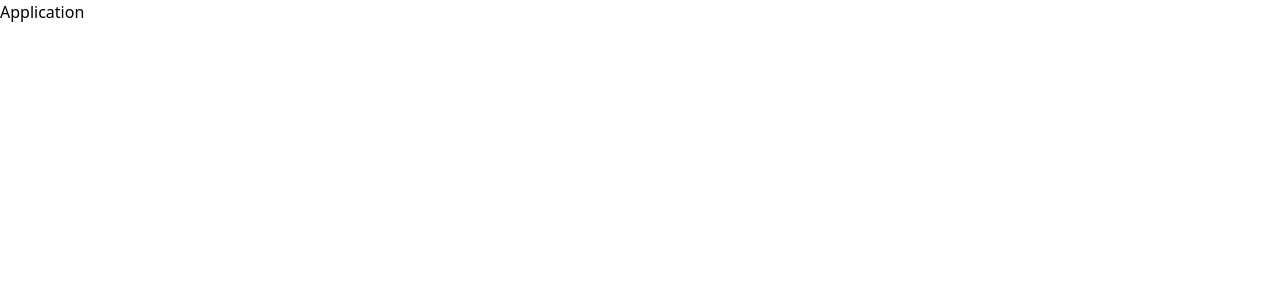
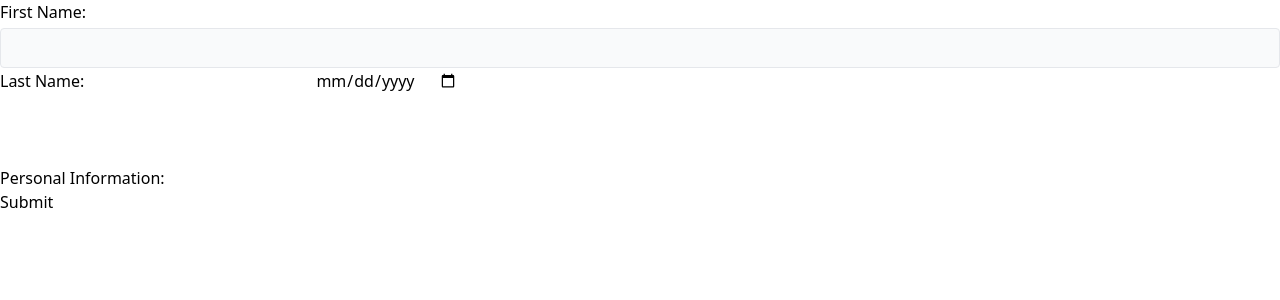
Before and after one commit to Bostonhacks/Bostonhacks-2023, a React (Vite) app: page /application in a window 1280 px wide. Shown: the top 300 px of the page. Built offline with nearby package versions, Linux system fonts and the light colour scheme.

Commit message:
Initialized fields for first half of application

```diff
--- a/package.json
+++ b/package.json
@@ -12,6 +12,7 @@
   "dependencies": {
     "react": "^18.2.0",
     "react-dom": "^18.2.0",
+    "react-hook-form": "^7.45.4",
     "react-router-dom": "^6.14.2"
   },
   "devDependencies": {
--- a/src/pages/Application.jsx
+++ b/src/pages/Application.jsx
@@ -1,5 +1,42 @@
+import React from "react";
+import { useForm } from "react-hook-form"
+
 const Application = () => {
-  return <div className="">Application</div>;
+  const { register, handleSubmit } = useForm();
+
+  // Function runs on application form submission.
+  const onSubmit = (data) => console.log(data);
+
+  return (
+    <form onSubmit={handleSubmit(onSubmit)}>
+      <label>First Name:</label>
+      <input className="h-10 border mt-1 rounded px-4 w-full bg-gray-50" {...register("firstName", { required: true })} />
+
+      <label>Last Name:</label>
+      <input {...register("lastName", { required: true })} />
+
+      <input type="date" {...register("dateOfBirth", { required: true })} />
+      <input {...register("email", { required: true })} />
+      <input type="number" {...register("phoneNumber", { required: true })} />
+      <input {...register("ethnicity", { required: true })} />
+      <input {...register("gender", { required: true })} />
+      <input {...register("pronouns", { required: true })} />
+
+      <input {...register("address", { required: true })} />
+      <input {...register("city", { required: true })} />
+      <input {...register("state", { required: true })} />
+      <input {...register("country", { required: true })} />
+      <input type="number" {...register("zipCode", { required: true })} />
+
+      <input {...register("college", { required: true })} />
+      <input type="number" {...register("year", { required: true })} />
+      <input {...register("major", { required: true })} />
+      <input {...register("highestEducation", { required: true })} />
+
+      <h1>Personal Information:</h1>
+      <input type="submit" />
+    </form>
+  )
 };
 
 export default Application;
```
Also changed, not shown: 2 other files (tests, documents, lock files or other folders).
